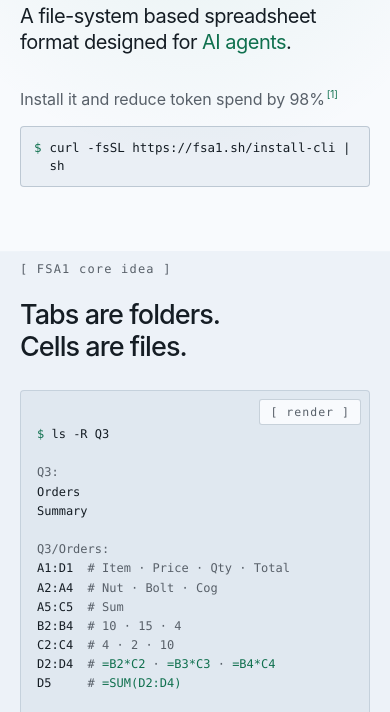
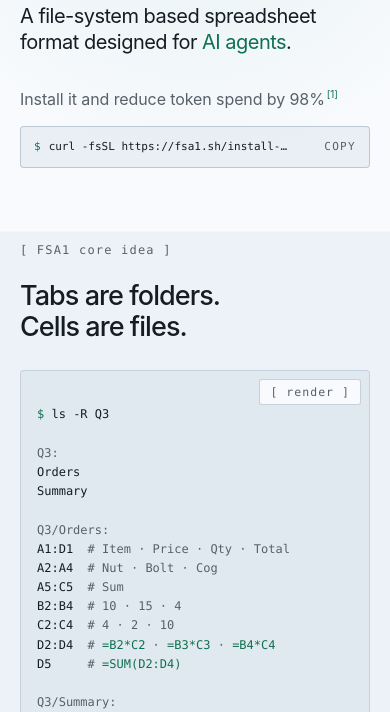
Before and after one commit to fredrikolis/FSA1, a plain HTML site: page website/src/index.html in a window 390 px wide. Shown: the part 129-841 px from the top of the page. Drawn offline with Linux system fonts and the light colour scheme.

Commit message:
Add the installer the landing page advertises
`curl -fsSL https://fsa1.sh/install-cli | sh` had nowhere to land: the page has
sold that command since it was written and nothing served it. It stays a 404
until a v* tag publishes a release -- the script says which of those two it is
rather than failing obscurely.

It is proven before it is placed. A download is not a program just because the
transfer succeeded -- a redirect to an error page arrives as HTML with a 200 --
so the magic bytes are checked, and then the binary is staged beside its
destination and run before it takes the name. Checking after the move would let
a truncated or wrong-architecture download replace a working install with a
broken one; now a failure removes the stage and leaves what was there.

A missing asset and a broken network get different messages, because they have
different remedies. No HOME says so instead of dying as a raw `set -u` error.

The install line is sized from main's CONTENT box rather than the viewport, so
the page padding and the scrollbar leave the arithmetic instead of being
estimated -- estimating them clipped the command at a 500px window, inside the
range the formula exists to guarantee. Below 11px it truncates rather than
shrinking further: `curl -fsSL https://fsa1.sh/i…` still says the thing, and
the clipboard carries the whole command either way.

The launcher is no longer the sole owner of the asset names, so the workflow's
pointer no longer names it as one.

Reviewed-standards: reviewer=neutral-fresh-context major=0 moderate=2 minor=8
Reviewed-prose: reviewer=neutral-fresh-context major=0 moderate=1 minor=1
Reviewed-annotations: reviewer=neutral-fresh-context major=0 moderate=1 minor=3 file=website/public/install-cli
Reviewed-annotations: reviewer=neutral-fresh-context major=0 moderate=0 minor=1 file=website/src/index.html
Reviewed-annotations: reviewer=neutral-fresh-context major=0 moderate=0 minor=0 file=website/public/.annotation
Reviewed-annotations: reviewer=neutral-fresh-context major=0 moderate=0 minor=0 file=.github/workflows/deploy-site.yml
Reviewed-annotations: reviewer=neutral-fresh-context major=0 moderate=0 minor=0 file=.github/workflows/plugin-release.yml
Reviewed-annotations: reviewer=neutral-fresh-context major=0 moderate=0 minor=0 file=README.md

```diff
--- a/website/src/index.html
+++ b/website/src/index.html
@@ -1,4 +1,5 @@
 <!doctype html>
+<!-- Concern: the whole fsa1.sh landing page — copy, style and motion in one file | Non-concern: publishing it, the CLI's own docs | IO: none -->
 <html lang="en">
 <head>
 <meta charset="utf-8" />
@@ -145,7 +146,7 @@ a:hover{ color:var(--accent); text-decoration-color:var(--accent); }
   outline-offset:2px;
 }
 
-main{ max-width:720px; margin:0 auto; padding:0 24px; }
+main{ max-width:720px; margin:0 auto; padding:0 24px; container-type:inline-size; }
 @media (max-width:560px){ main{ padding:0 20px; } }
 
 /* Every section opens the way the name does, in brackets — the one
@@ -297,7 +298,20 @@ h2 code{ font-family:var(--mono); font-size:.86em; letter-spacing:0; }
   display:flex; align-items:baseline; gap:10px;
   width:100%;
   margin:14px 0 0; padding:14px 16px;
-  font-family:var(--mono); font-size:14px; line-height:1.4; letter-spacing:0;
+  font-family:var(--mono);
+  /* The command is 44 monospace columns counting the `$`, and it must never clip, scroll or wrap —
+     a half-visible install line is worse than a small one. So the size is SOLVED from the viewport
+     rather than guessed at a breakpoint. It measures against main's CONTENT box (cqi), so the page
+     padding and the scrollbar are already out of the sum rather than estimated. The 99px is what is
+     left on the line that is not a command character: the button's padding (26), its borders (2),
+     BOTH flex gaps (16) and the copy label's slot (55). The divisor is 28 where 44 columns at the
+     stack's widest advance need 27.3, so a wider face or a rounding step still lands inside.
+     It is bounded at BOTH ends. Below 11px the line stops shrinking and truncates instead: the
+     point of the line is that installing is one piped command, and `curl -fsSL https://fsa1.sh/i…`
+     says that where four illegible points do not. The clipboard carries the whole command either
+     way, because copying reads the element's text and not what fits on screen. */
+  font-size:clamp(11px, calc((100cqi - 99px) / 28), 14px);
+  line-height:1.4; letter-spacing:0;
   color:var(--fg); background:var(--panel);
   border:1px solid var(--rule-int); border-radius:var(--r);
   box-shadow:inset 0 1px 0 var(--edge);
@@ -310,10 +324,12 @@ h2 code{ font-family:var(--mono); font-size:.86em; letter-spacing:0; }
 }
 .install:hover{ border-color:var(--rule-strong); background:var(--panel-hi); }
 .install:active{ background:var(--panel); }
-/* the whole line acknowledges the copy, not just the label — the label is
-   hidden on a phone, and a control that gives no answer there is broken */
+/* the whole line acknowledges the copy, not just the label — at a phone's size the four-letter
+   word is the easiest thing on the button to miss */
 .install.done{ border-color:var(--accent-line); background:var(--accent-soft); }
-.install code{ font:inherit; flex:1 1 auto; overflow-x:auto;
+.install code{ font:inherit; flex:1 1 auto; white-space:nowrap;
+               /* min-width:0 is what lets a flex item shrink below its content and ellipsize */
+               min-width:0; overflow:hidden; text-overflow:ellipsis;
                -webkit-user-select:text; user-select:text; }
 .install .p{ color:var(--accent); flex:0 0 auto; }
 .install .copy{
@@ -321,11 +337,13 @@ h2 code{ font-family:var(--mono); font-size:.86em; letter-spacing:0; }
   font-size:11px; letter-spacing:.12em; text-transform:uppercase;
   color:var(--dim);
   transition:color var(--t) var(--e);
+  /* Sized for COPIED, the longer of its two states, and right-aligned in that slot: otherwise the
+     word grows on click and shoves the command it just copied. */
+  min-width:49px; text-align:right;
 }
 .install.done .copy{ color:var(--accent); }
 @media (max-width:560px){
-  .install{ font-size:12.5px; gap:8px; padding:12px 13px; }
-  .install .copy{ display:none; }
+  .install{ gap:8px; padding:12px 13px; }
 }
 
 /* ---------- code surfaces ----------
```
Also changed, not shown: .github/workflows/deploy-site.yml, .github/workflows/plugin-release.yml, README.md, 2 other files.
